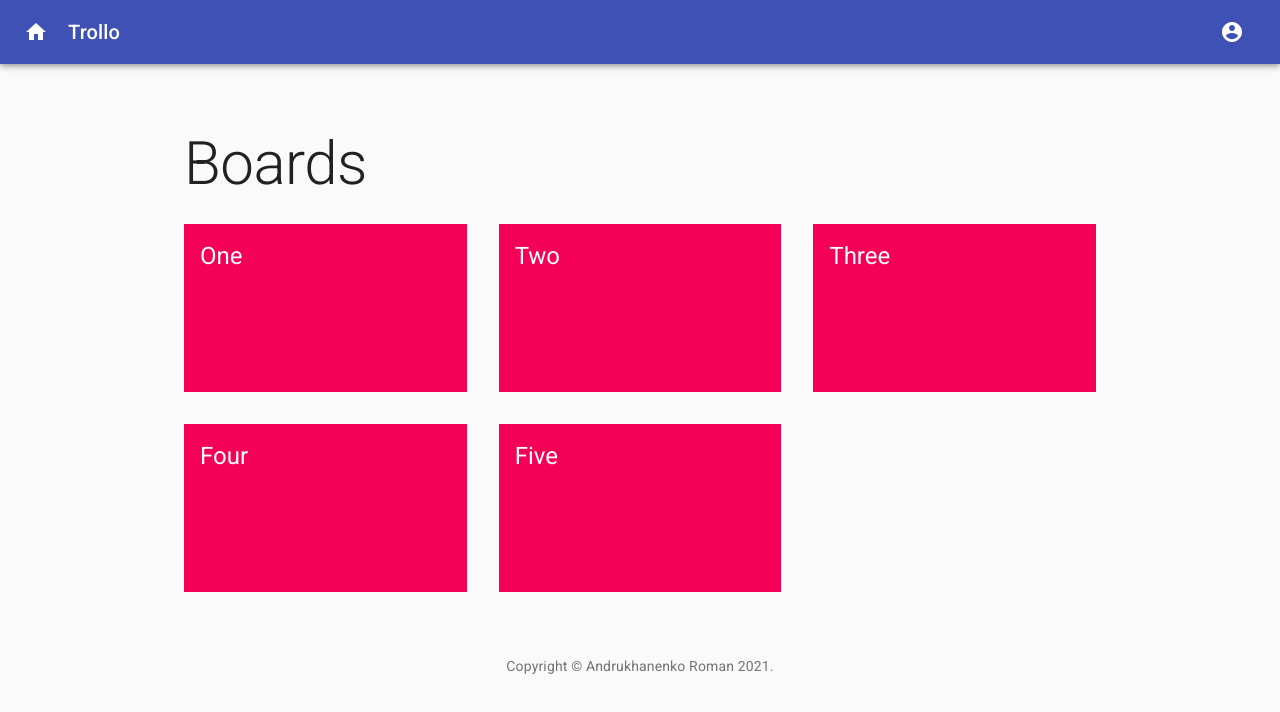
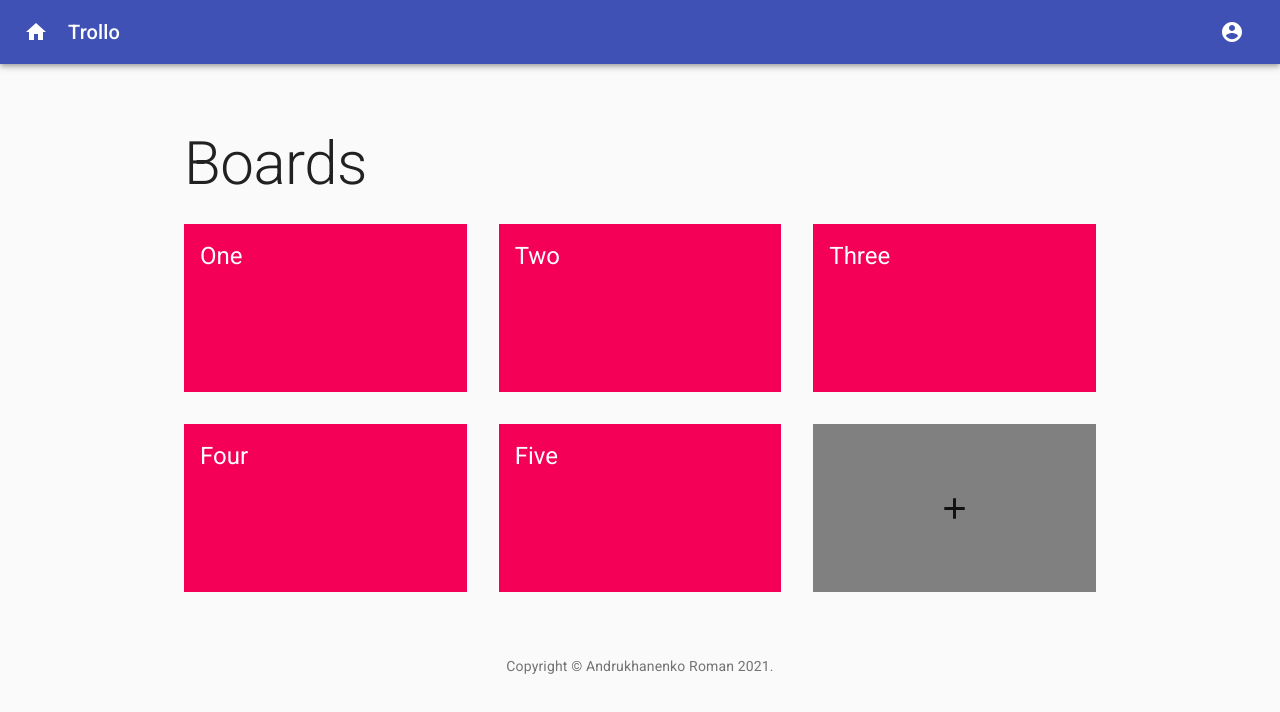
Before and after one commit to Vooooodoo/task-manager-frontend, a React (Create React App) app: page /profile in a window 1280 px wide. Both pictures are taken after a click on the button 36 px from the left and 32 px from the top of the page. Shown: the top 712 px of the page. Built offline with nearby package versions, Linux system fonts and the light colour scheme.

Commit message:
feature: realize AddBoardCard component

```diff
--- /dev/null
+++ b/src/components/AddBoardCard/index.js
@@ -0,0 +1,33 @@
+import React from 'react';
+import Button from '@material-ui/core/Button';
+import AddIcon from '@material-ui/icons/Add';
+import Grid from '@material-ui/core/Grid';
+import { makeStyles } from '@material-ui/core/styles';
+
+const useStyles = makeStyles((theme) => ({
+  board: {
+    backgroundColor: 'grey',
+    backgroundClip: 'content-box',
+    minHeight: theme.spacing(25),
+    transition: theme.customTransition,
+    '&:hover': theme.customHover,
+  },
+  addButton: {
+    width: '100%',
+    height: '100%',
+  },
+}));
+
+function BoardCard() {
+  const classes = useStyles();
+
+  return (
+    <Grid className={classes.board} component="li" item xs={12} sm={6} md={4}>
+      <Button className={classes.addButton}>
+        <AddIcon fontSize="large" />
+      </Button>
+    </Grid>
+  );
+}
+
+export default BoardCard;
--- a/src/components/BoardCard/index.js
+++ b/src/components/BoardCard/index.js
@@ -36,7 +36,6 @@ function BoardCard({ id, name }) {
       className={classes.board}
       component="li"
       item
-      key={id}
       xs={12}
       sm={6}
       md={4}
--- a/src/components/Main/index.js
+++ b/src/components/Main/index.js
@@ -4,6 +4,7 @@ import Typography from '@material-ui/core/Typography';
 import Grid from '@material-ui/core/Grid';
 import { makeStyles } from '@material-ui/core/styles';
 import BoardCard from '../BoardCard';
+import AddBoardCard from '../AddBoardCard';
 
 const useStyles = makeStyles((theme) => ({
   main: {
@@ -49,10 +50,16 @@ function Main() {
         <Typography className={classes.title} component="h1" variant="h2">
           Boards
         </Typography>
-        <Grid className={classes.boardsList} container component="ul" spacing={4}>
+        <Grid
+          className={classes.boardsList}
+          container
+          component="ul"
+          spacing={4}
+        >
           {boards.map((board) => (
-            <BoardCard id={board.id} name={board.name} />
+            <BoardCard id={board.id} name={board.name} key={board.id} />
           ))}
+          <AddBoardCard key="0" />
         </Grid>
       </Container>
     </Container>
```
